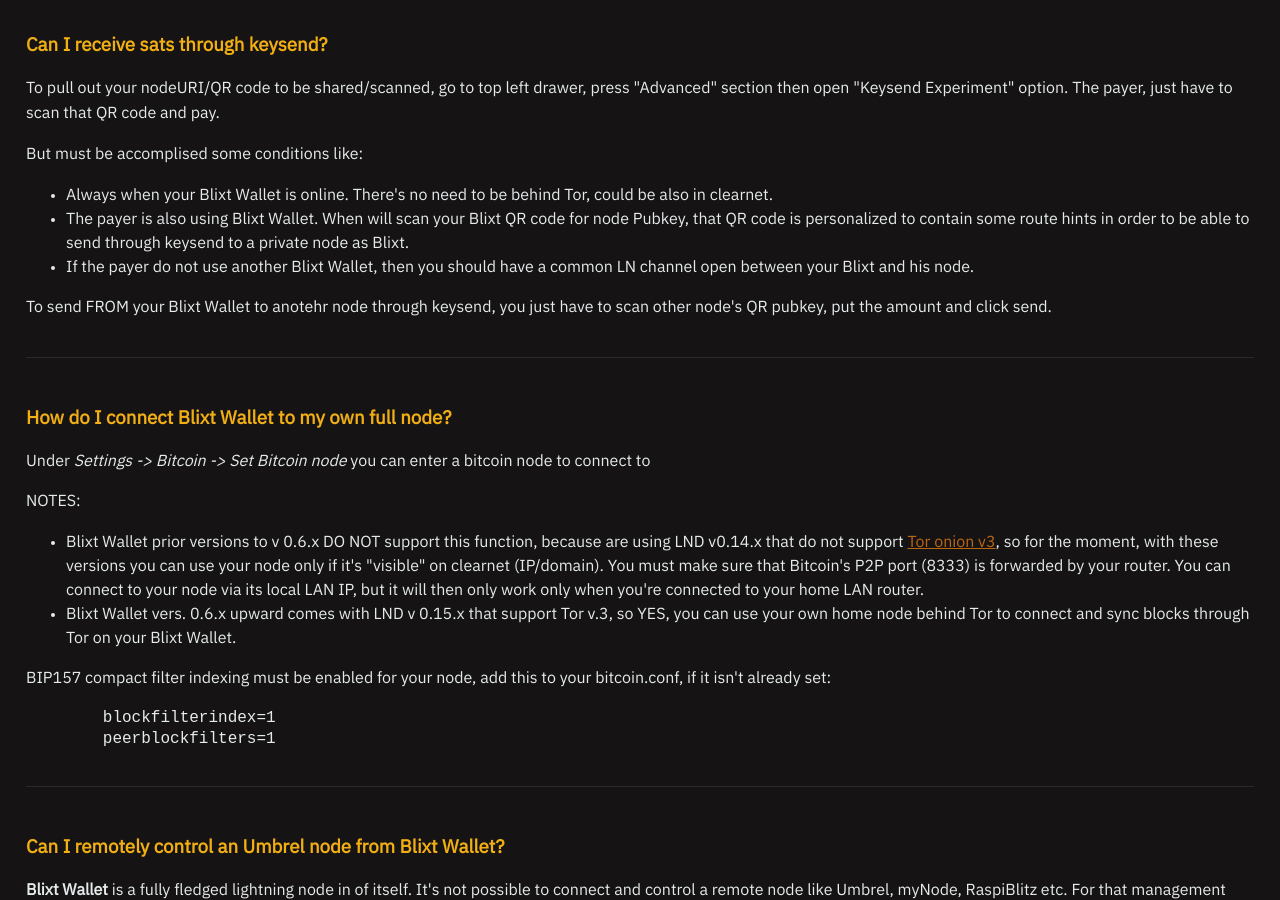
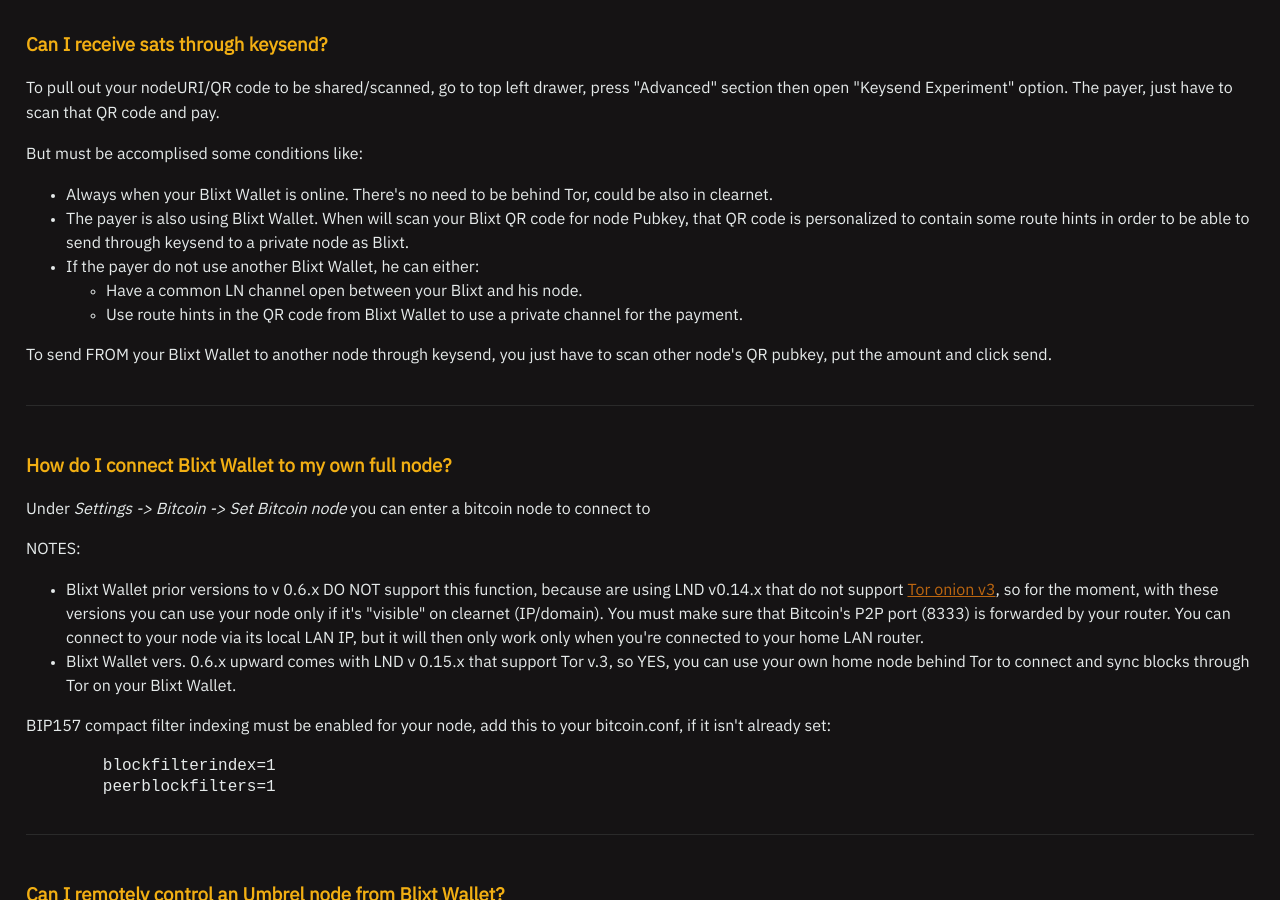
Before and after one commit to BlixtWallet/blixtwallet.github.io, a Jekyll site: the page built from faq.html, in a window 1280 px wide and 900 px high, scrolled down 3892 px. Built offline with Jekyll 4.4.1, drawn with Linux system fonts in a browser that asks for light colours.

Commit message:
Explain Keysend routehints and fix typo
Signed-off-by: Yidir <yader.dev@gmail.com>

```diff
--- a/faq.html
+++ b/faq.html
@@ -323,14 +323,20 @@
     <p>To pull out your nodeURI/QR code to be shared/scanned, go to top left drawer, press "Advanced" section then open "Keysend Experiment" option.
       The payer, just have to scan that QR code and pay.</p>
     <p>But must be accomplised some conditions like:</p>
-      <ul>
+    <ul>
       <li>Always when your Blixt Wallet is online. There's no need to be behind Tor, could be also in clearnet.</li>
       <li>The payer is also using Blixt Wallet. When will scan your Blixt QR code for node Pubkey,
         that QR code is personalized to contain some route hints in order to be able to send through keysend to a private node as Blixt.</li>
-      <li>If the payer do not use another Blixt Wallet, then you should have a common LN channel open between your Blixt and his node.</li>
-      </ul>
+      <li>If the payer do not use another Blixt Wallet, he can either:
+        <ul>
+          <li>Have a common LN channel open between your Blixt and his node.</li>
+          <li>Use route hints in the QR code from Blixt Wallet to use a private channel for the payment.</li>
+          <!-- TODO: Add LNCLI command here when https://github.com/lightningnetwork/lnd/issues/6601 is resolved -->
+        </ul>
+      </li>
+    </ul>
     <p>
-      To send FROM your Blixt Wallet to anotehr node through keysend, you just have to scan other node's QR pubkey, put the amount and click send.
+      To send FROM your Blixt Wallet to another node through keysend, you just have to scan other node's QR pubkey, put the amount and click send.
     </p>
   </section>
 
```
